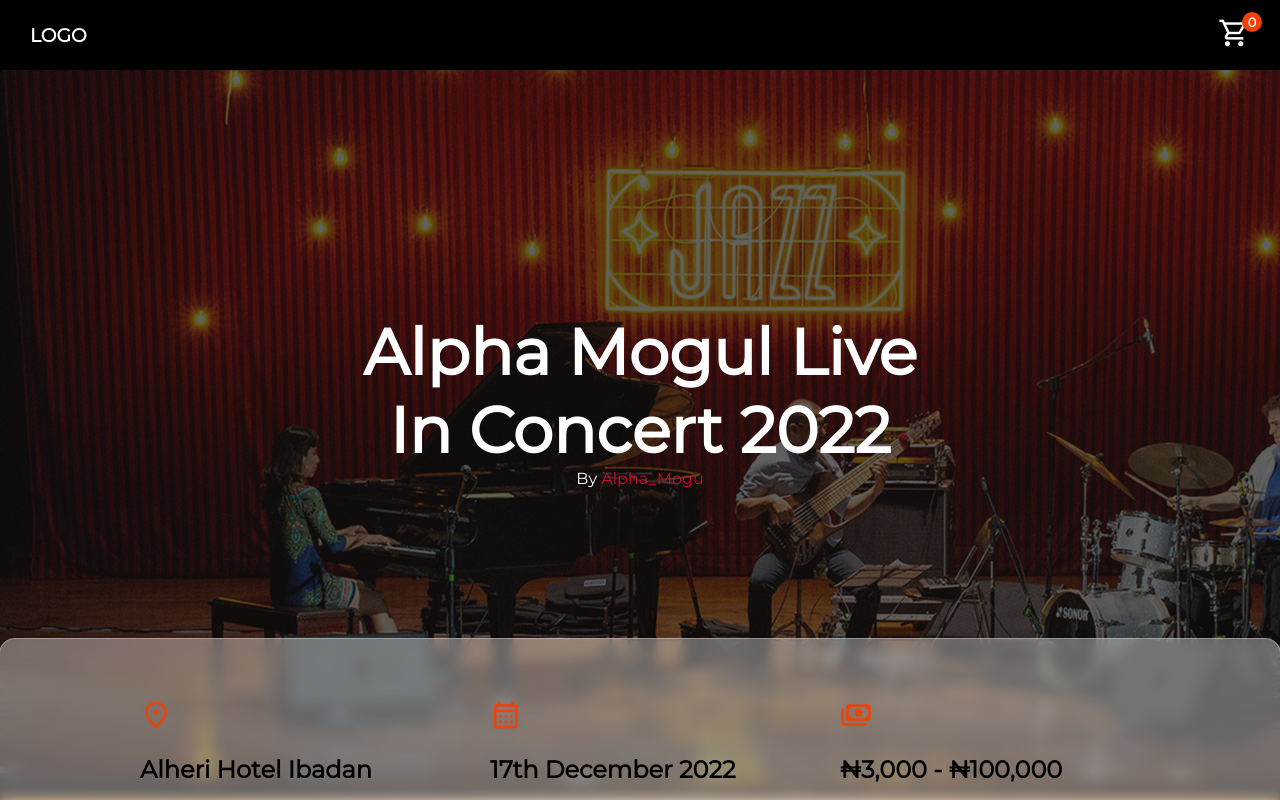
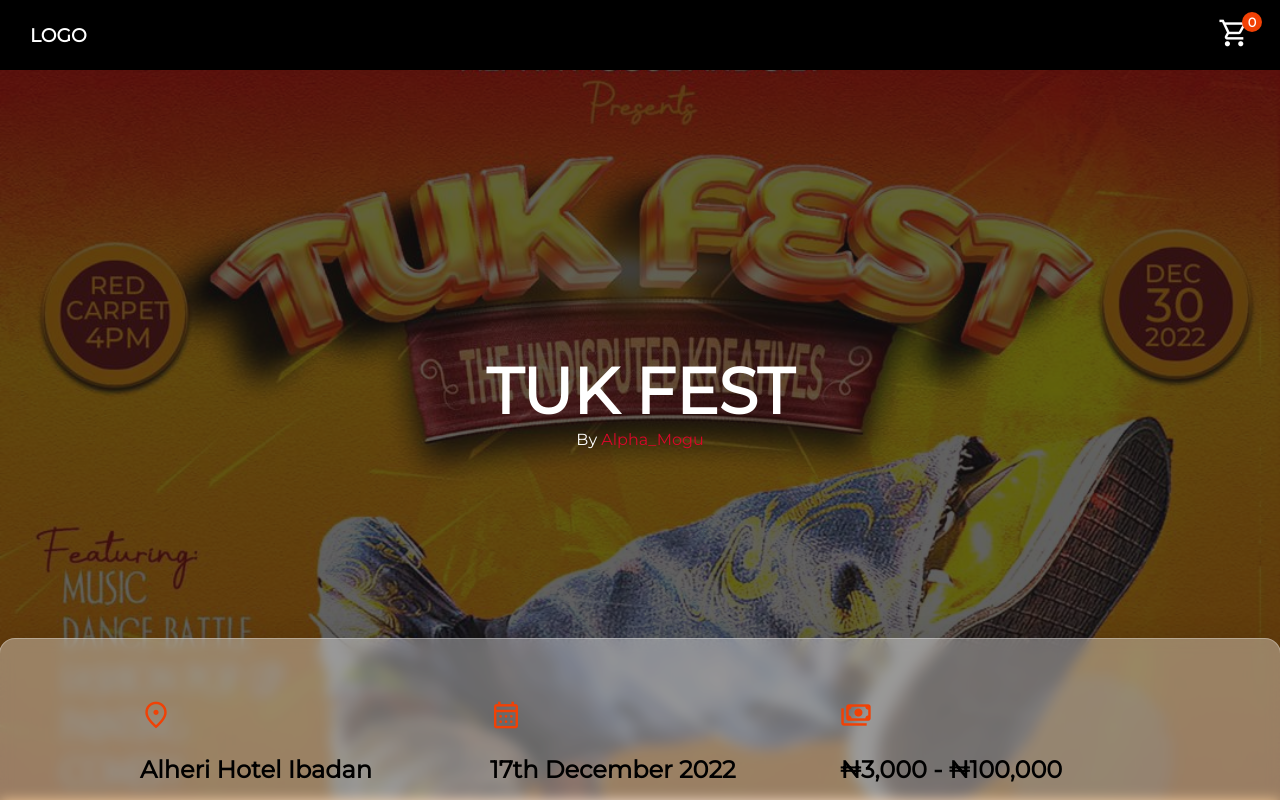
Before and after one commit to djemmydon/Alpha_mogul, a React (Create React App) app: page / in a window 1280 px wide. Shown: the top 800 px of the page. Built offline with nearby package versions, Linux system fonts and the light colour scheme.

Commit message:
booking page

```diff
--- a/src/Components/EventBody.js
+++ b/src/Components/EventBody.js
@@ -12,7 +12,7 @@
     <Body>
       <Text>
         <h1>
-          Alpha Mogul Live <br /> In Concert 2022
+          TUK FEST
         </h1>
 
         <p>
@@ -60,7 +60,10 @@
 export default EventBody;
 
 const Body = styled.div`
-  background-image: url(/img/kenny-g.jpg);
+  background-image: url(/img/bg11.jpeg);
+  background-repeat: no-repeat;
+  background-size: cover;
+  background-position-x: center;
   width: 100%;
   height: 100vh;
   position: relative;
```
